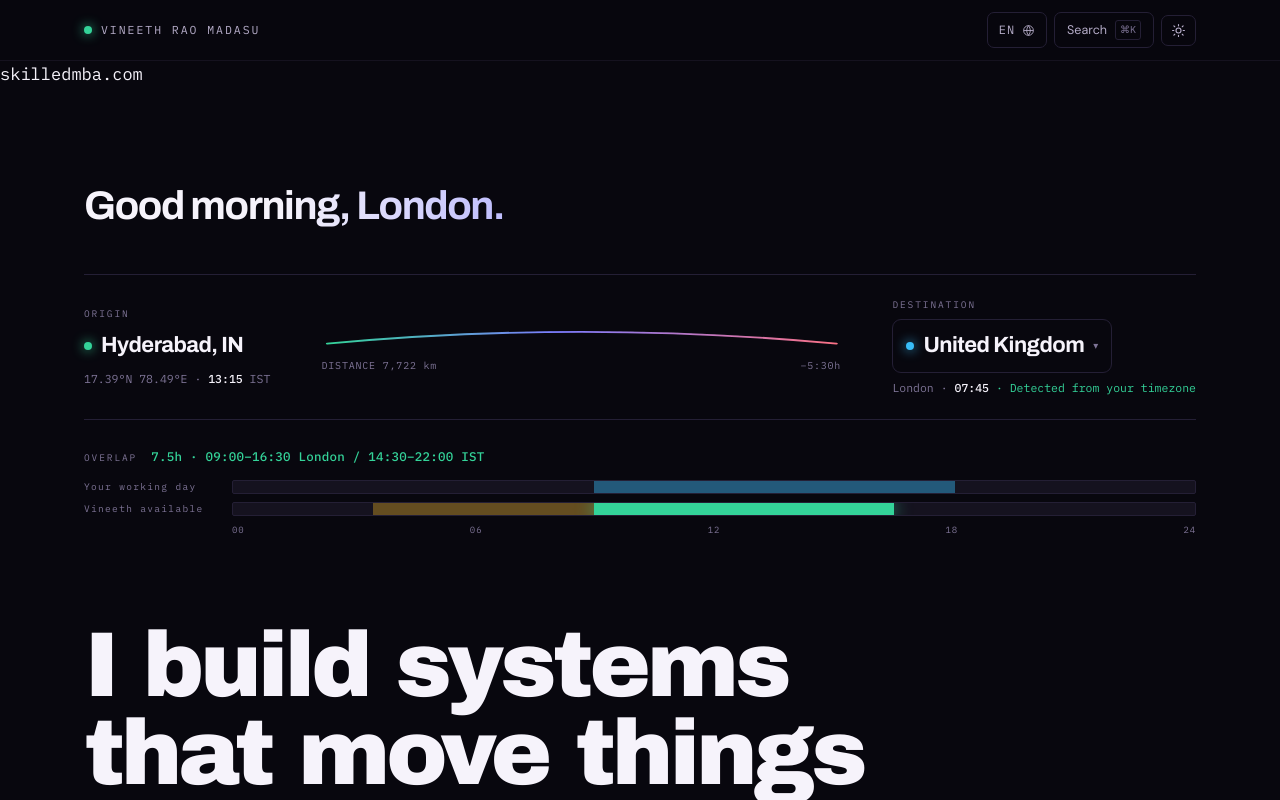
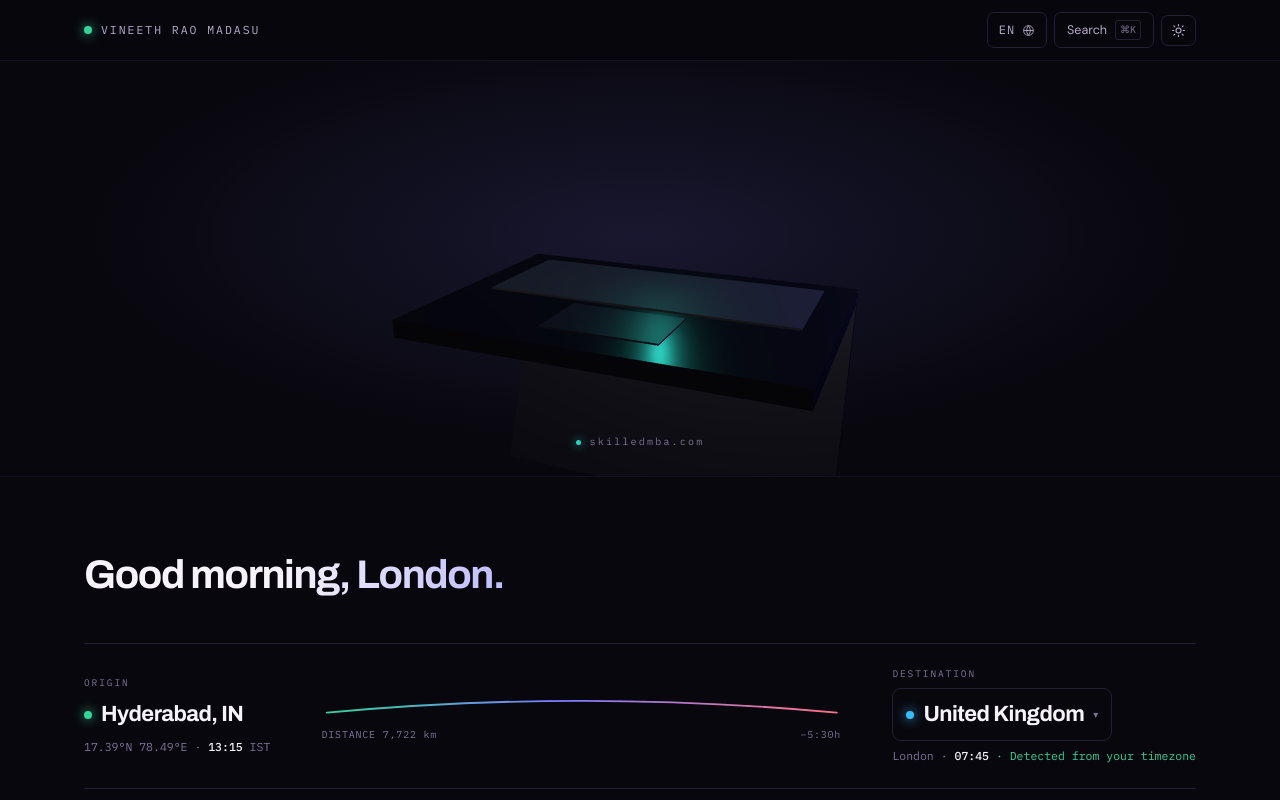
Before and after one commit to vinnymadasu/portfolio, a Next.js app: page / in a window 1280 px wide. Shown: the top 800 px of the page. Built offline with nearby package versions, Linux system fonts and the light colour scheme.

Commit message:
Stage styles for the 3D entrance

```diff
--- a/app/globals.css
+++ b/app/globals.css
@@ -92,8 +92,22 @@ kbd{font-family:"IBM Plex Mono",monospace;font-size:10px;border:1px solid var(--
 .langPick select option{background:var(--panel);color:var(--ink)}
 .langPick:focus-within{outline:2px solid var(--indigo);outline-offset:3px}
 
+.stage{position:relative;height:clamp(300px,52vh,560px);overflow:hidden;
+  border-bottom:1px solid var(--rule-2)}
+.stage::before{content:"";position:absolute;inset:0;pointer-events:none;z-index:0;
+  background:radial-gradient(60% 70% at 50% 42%,color-mix(in srgb,var(--indigo) 14%,transparent),transparent 72%)}
+.stageCanvas{position:absolute;inset:0;z-index:1}
+.stageCanvas canvas{display:block;width:100%;height:100%}
+.stageCap{position:absolute;left:0;right:0;bottom:clamp(14px,2.4vw,26px);z-index:2;
+  display:flex;align-items:center;justify-content:center;gap:9px;
+  font-size:10px;letter-spacing:.22em;color:var(--mute);
+  opacity:0;transition:opacity .8s var(--e) .9s}
+.stageCap.on{opacity:1}
+.stageDot{width:5px;height:5px;border-radius:50%;background:var(--d,var(--indigo));
+  box-shadow:0 0 10px var(--d,var(--indigo));transition:background .6s var(--e),box-shadow .6s var(--e)}
+
 /* ---------- the live greeting ---------- */
-.routing{padding:clamp(44px,8vw,96px) 0 0}
+.routing{padding:clamp(38px,6vw,76px) 0 0}
 .greet{font-family:"Archivo",sans-serif;font-weight:700;letter-spacing:-.035em;
   font-size:clamp(22px,3.5vw,40px);line-height:1.1;margin-bottom:clamp(26px,3.6vw,46px);
   min-height:1.06em;
```
